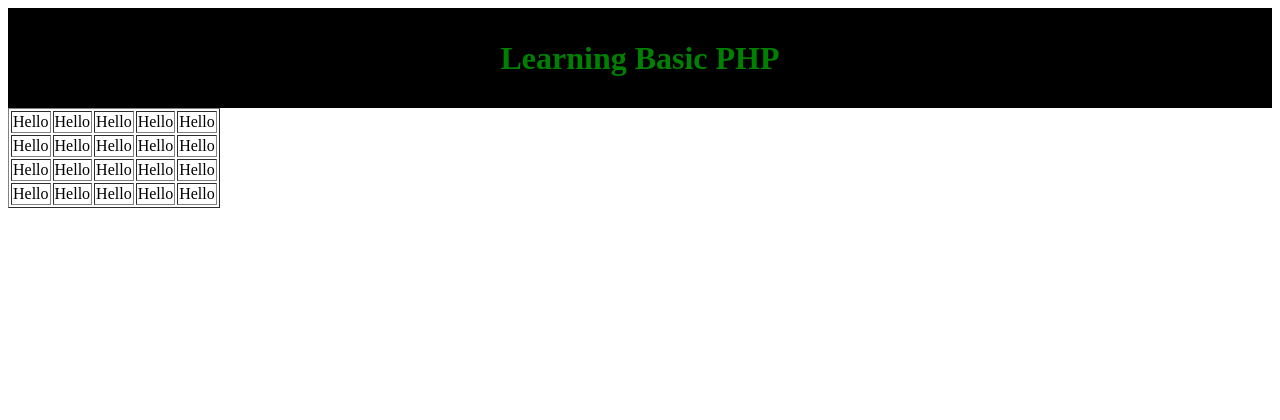
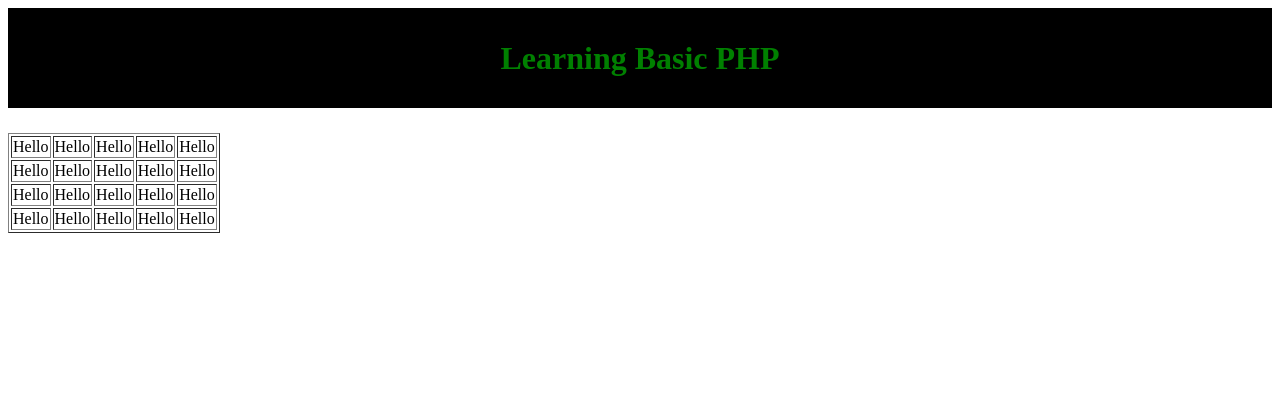
Before and after one commit to StevenBudi/Learning-basic-php, a PHP site: page /prak020201.php in a window 1280 px wide. Shown: the top 420 px of the page. Run offline with PHP 8.4, Linux system fonts and the light colour scheme.

Commit message:
adding margin bottom to all hearders

```diff
--- a/praktikum2/prak020101.php
+++ b/praktikum2/prak020101.php
@@ -7,7 +7,7 @@
     <title>Learning Basic PHP</title>
 </head>
 <body>
-    <header class="container-fluid" style="background-color: black;height:100px;display:flex;align-items:center;flex-direction:column;justify-content:center;">
+    <header class="container-fluid" style="background-color: black;height:100px;display:flex;align-items:center;flex-direction:column;justify-content:center;margin-bottom:25px;">
         <h1 style="color:green;font-size:calc(10px+2vmin);">Learning Basic PHP</h1>
     </header>
     <?php
--- a/praktikum2/prak020102.php
+++ b/praktikum2/prak020102.php
@@ -7,7 +7,7 @@
     <title>Learning Basic PHP</title>
 </head>
 <body>
-    <header class="container-fluid" style="background-color: black;height:100px;display:flex;align-items:center;flex-direction:column;justify-content:center;">
+    <header class="container-fluid" style="background-color: black;height:100px;display:flex;align-items:center;flex-direction:column;justify-content:center;margin-bottom:25px;">
         <h1 style="color:green;font-size:calc(10px+2vmin);">Learning Basic PHP</h1>
     </header>
     <?php
--- a/praktikum2/prak020103.php
+++ b/praktikum2/prak020103.php
@@ -7,7 +7,7 @@
     <title>Learning Basic PHP</title>
 </head>
 <body>
-    <header class="container-fluid" style="background-color: black;height:100px;display:flex;align-items:center;flex-direction:column;justify-content:center;">
+    <header class="container-fluid" style="background-color: black;height:100px;display:flex;align-items:center;flex-direction:column;justify-content:center;margin-bottom:25px;">
         <h1 style="color:green;font-size:calc(10px+2vmin);">Learning Basic PHP</h1>
     </header>
     <?php
--- a/praktikum2/prak020104.php
+++ b/praktikum2/prak020104.php
@@ -7,7 +7,7 @@
     <title>Learning Basic PHP</title>
 </head>
 <body>
-    <header class="container-fluid" style="background-color: black;height:100px;display:flex;align-items:center;flex-direction:column;justify-content:center;">
+    <header class="container-fluid" style="background-color: black;height:100px;display:flex;align-items:center;flex-direction:column;justify-content:center;margin-bottom:25px;">
         <h1 style="color:green;font-size:calc(10px+2vmin);">Learning Basic PHP</h1>
     </header>
     <?php
--- a/praktikum2/prak020105.php
+++ b/praktikum2/prak020105.php
@@ -7,7 +7,7 @@
     <title>Learning Basic PHP</title>
 </head>
 <body>
-    <header class="container-fluid" style="background-color: black;height:100px;display:flex;align-items:center;flex-direction:column;justify-content:center;">
+    <header class="container-fluid" style="background-color: black;height:100px;display:flex;align-items:center;flex-direction:column;justify-content:center;margin-bottom:25px;">
         <h1 style="color:green;font-size:calc(10px+2vmin);">Learning Basic PHP</h1>
     </header>
     <?php
--- a/praktikum2/prak020201.php
+++ b/praktikum2/prak020201.php
@@ -7,7 +7,7 @@
     <title>Learning Basic PHP</title>
 </head>
 <body>
-    <header class="container-fluid" style="background-color: black;height:100px;display:flex;align-items:center;flex-direction:column;justify-content:center;">
+    <header class="container-fluid" style="background-color: black;height:100px;display:flex;align-items:center;flex-direction:column;justify-content:center;margin-bottom:25px;">
         <h1 style="color:green;font-size:calc(10px+2vmin);">Learning Basic PHP</h1>
     </header>
     <?php
--- a/praktikum2/prak020202.php
+++ b/praktikum2/prak020202.php
@@ -7,7 +7,7 @@
     <title>Learning Basic PHP</title>
 </head>
 <body>
-    <header class="container-fluid" style="background-color: black;height:100px;display:flex;align-items:center;flex-direction:column;justify-content:center;">
+    <header class="container-fluid" style="background-color: black;height:100px;display:flex;align-items:center;flex-direction:column;justify-content:center;margin-bottom:25px;">
         <h1 style="color:green;font-size:calc(10px+2vmin);">Learning Basic PHP</h1>
     </header>
     <?php
--- a/praktikum2/prak020203.php
+++ b/praktikum2/prak020203.php
@@ -7,7 +7,7 @@
     <title>Learning Basic PHP</title>
 </head>
 <body>
-    <header class="container-fluid" style="background-color: black;height:100px;display:flex;align-items:center;flex-direction:column;justify-content:center;">
+    <header class="container-fluid" style="background-color: black;height:100px;display:flex;align-items:center;flex-direction:column;justify-content:center;margin-bottom:25px;">
         <h1 style="color:green;font-size:calc(10px+2vmin);">Learning Basic PHP</h1>
     </header>
     <?php
--- a/test.php
+++ b/test.php
@@ -10,7 +10,7 @@
 </head>
 
 <body>
-    <header class="container-fluid" style="background-color: black;height:100px;display:flex;align-items:center;flex-direction:column;justify-content:center;">
+    <header class="container-fluid" style="background-color: black;height:100px;display:flex;align-items:center;flex-direction:column;justify-content:center;margin-bottom:25px;">
         <h1 style="color:green;">Learning Basic PHP</h1>
     </header>
     <?php
```
